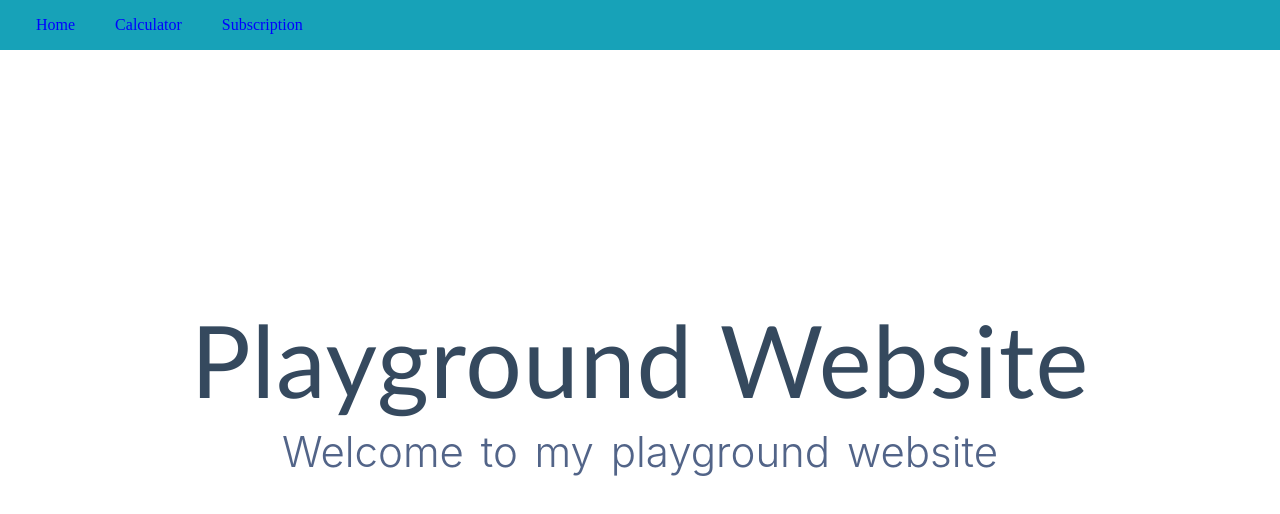
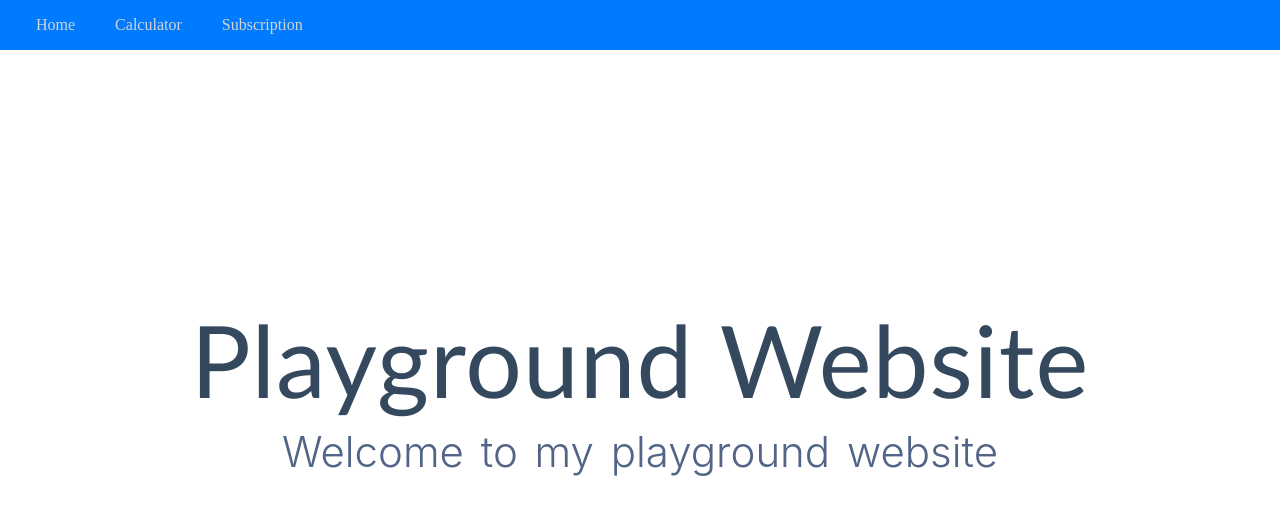
Before and after one commit to MauriceBernardo/Playground-website, a Nuxt app: page / in a window 1280 px wide. Shown: the top 514 px of the page. Built offline with nearby package versions, Linux system fonts and the light colour scheme.

Commit message:
Changed a bit of color

```diff
--- a/components/Mainmenu.vue
+++ b/components/Mainmenu.vue
@@ -3,8 +3,9 @@
     <b-navbar
       toggleable="md"
       type="dark"
-      variant="info"
+      variant="primary"
       class="header__navbar">
+      <b-navbar-nav>
         <nuxt-link
           exact
           to="./"
@@ -15,6 +16,7 @@
         <nuxt-link
           to="./Subscription"
           class="header__option">Subscription</nuxt-link>
+      </b-navbar-nav>
     </b-navbar>
   </div>
 </template>
@@ -34,7 +36,7 @@ export default {}
     font-family: cursive;
     margin: 5px 20px;
     text-decoration: none;
-    color: blue;
+    color: lightgray;
   }
 }
 </style>
```
Lines whose indentation alone changed are shown as unchanged.
